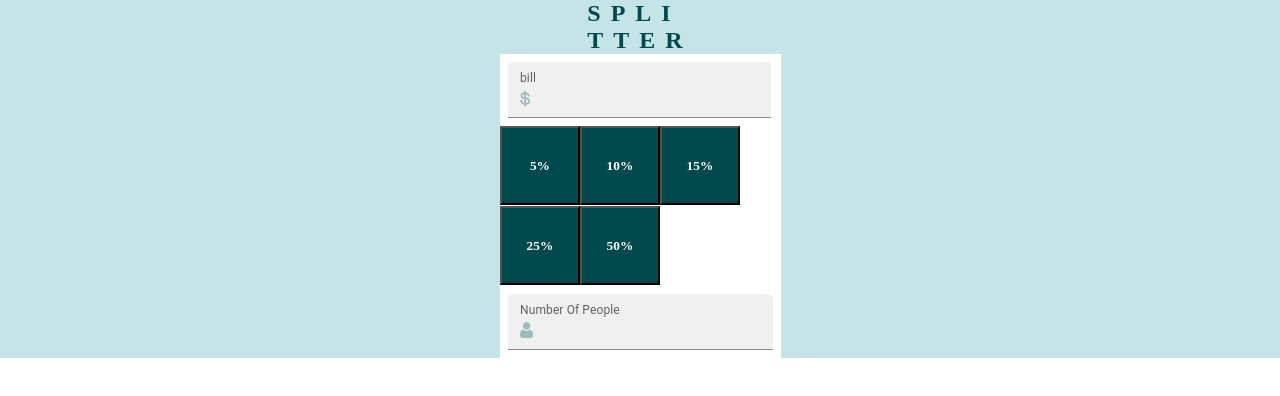
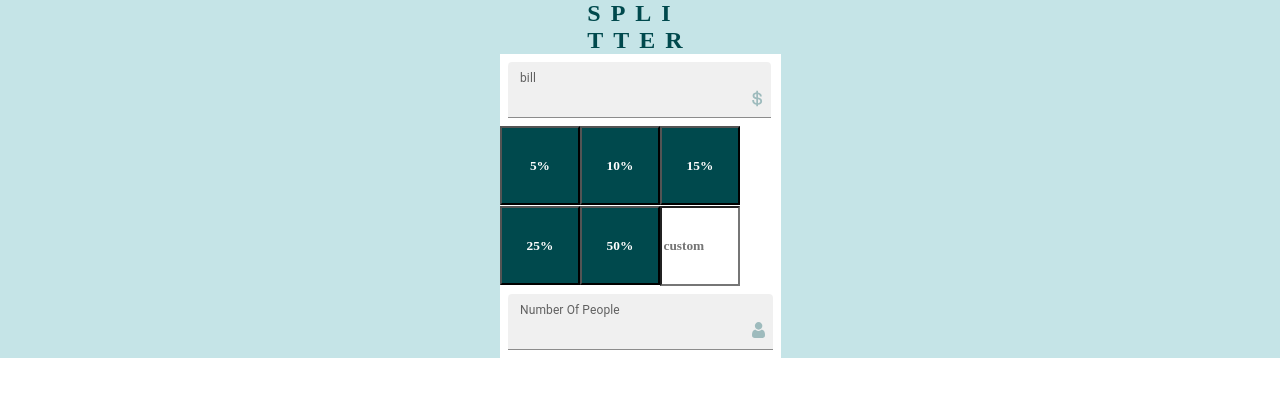
Before and after one commit to AiAweida/tipping, a React (Create React App) app: page / in a window 1280 px wide. Shown: the top 396 px of the page. Built offline with nearby package versions, Linux system fonts and the light colour scheme; a web font is replaced by a local one.

Commit message:
added a custokm box

```diff
--- a/package.json
+++ b/package.json
@@ -15,8 +15,10 @@
     "@types/react": "^17.0.39",
     "@types/react-dom": "^17.0.11",
     "@types/styled-components": "^5.1.22",
+    "imask": "^6.4.2",
     "react": "^17.0.2",
     "react-dom": "^17.0.2",
+    "react-imask": "^6.4.2",
     "react-scripts": "^5.0.0",
     "typescript": "^4.5.5",
     "web-vitals": "^2.1.4"
--- /dev/null
+++ b/src/components/Custom/index.css
@@ -0,0 +1,6 @@
+.Custom {
+  color: var(--Verydarkcyan);
+  font-family: var(--Family);
+  font-weight: bold;
+  background-color: var(--white);
+}
--- /dev/null
+++ b/src/components/Custom/index.tsx
@@ -0,0 +1,7 @@
+import * as React from "react";
+import "./index.css";
+const Custom: React.FC<{}> = () => {
+  const onButtonClicked = () => {};
+  return <input type="text" className="Custom" placeholder="custom" />;
+};
+export default Custom;
--- a/src/components/button/index.tsx
+++ b/src/components/button/index.tsx
@@ -1,10 +1,7 @@
 import * as React from "react";
 import "./index.css";
 const Button: React.FC<{ symbol: string }> = ({ symbol }) => {
-  // const { color, setcolor } = useState("--Verydarkcyan");
-  const onButtonClicked = () => {
-    //  console.log("button is clicked");
-  };
+  const onButtonClicked = () => {};
 
   return (
     <button className="Button" onClick={onButtonClicked}>
--- a/src/components/textbox/index.tsx
+++ b/src/components/textbox/index.tsx
@@ -2,7 +2,7 @@ import * as React from "react";
 import Box from "@mui/material/Box";
 import InputAdornment from "@mui/material/InputAdornment";
 import TextField from "@mui/material/TextField";
-// import "./index.css";
+
 const InputWithIcon: React.FC<{ icon?: string; label: string }> = ({
   icon,
   label,
@@ -10,8 +10,10 @@ const InputWithIcon: React.FC<{ icon?: string; label: string }> = ({
   return (
     <Box sx={{ "& > :not(style)": { m: 1 } }}>
       <TextField
-        id="input-with-icon-textfield"
+        type="number"
+        id="Inputwithicon"
         label={label}
+        dir="rtl"
         InputProps={{
           startAdornment: (
             <InputAdornment position="start">
--- a/src/containers/Layout/index.tsx
+++ b/src/containers/Layout/index.tsx
@@ -1,9 +1,10 @@
 import * as React from "react";
-import Button from "../../Components/Button";
-import InputWithIcon from "../../Components/Textbox";
-import person from "../../images/person.svg";
-import bill from "../../images/dollar.svg";
-import "../../App.css";
+import Button from "Components/Button";
+import InputWithIcon from "Components/Textbox";
+import person from "images/person.svg";
+import bill from "images/dollar.svg";
+import Custom from "Components/Custom";
+import "App.css";
 interface buttonprops {}
 export const InputLayout: React.FC<buttonprops> = () => {
   return (
@@ -15,6 +16,7 @@ export const InputLayout: React.FC<buttonprops> = () => {
         <Button symbol="15%" />
         <Button symbol="25%" />
         <Button symbol="50%" />
+        <Custom />
       </div>
       <InputWithIcon icon={person} label="Number Of People" />
     </div>
```
Also changed, not shown: 1 other file (tests, documents, lock files or other folders).
